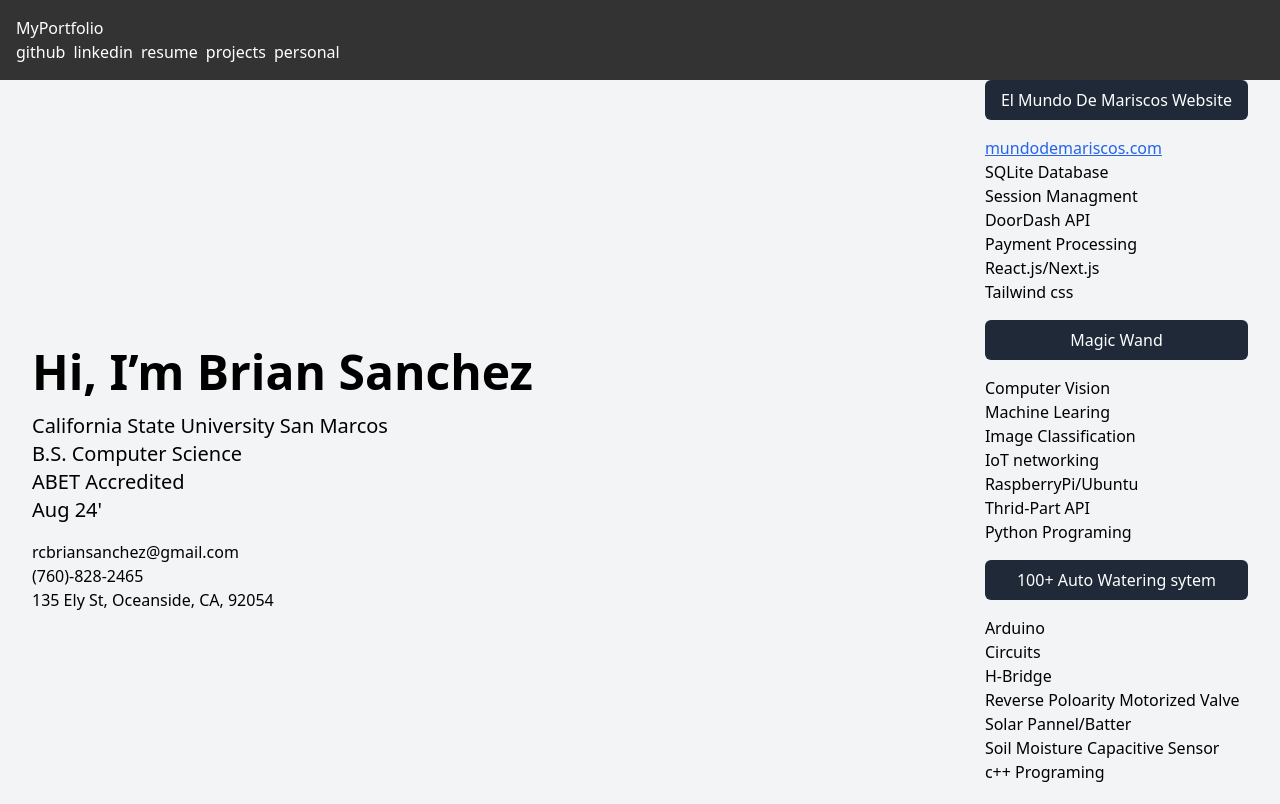
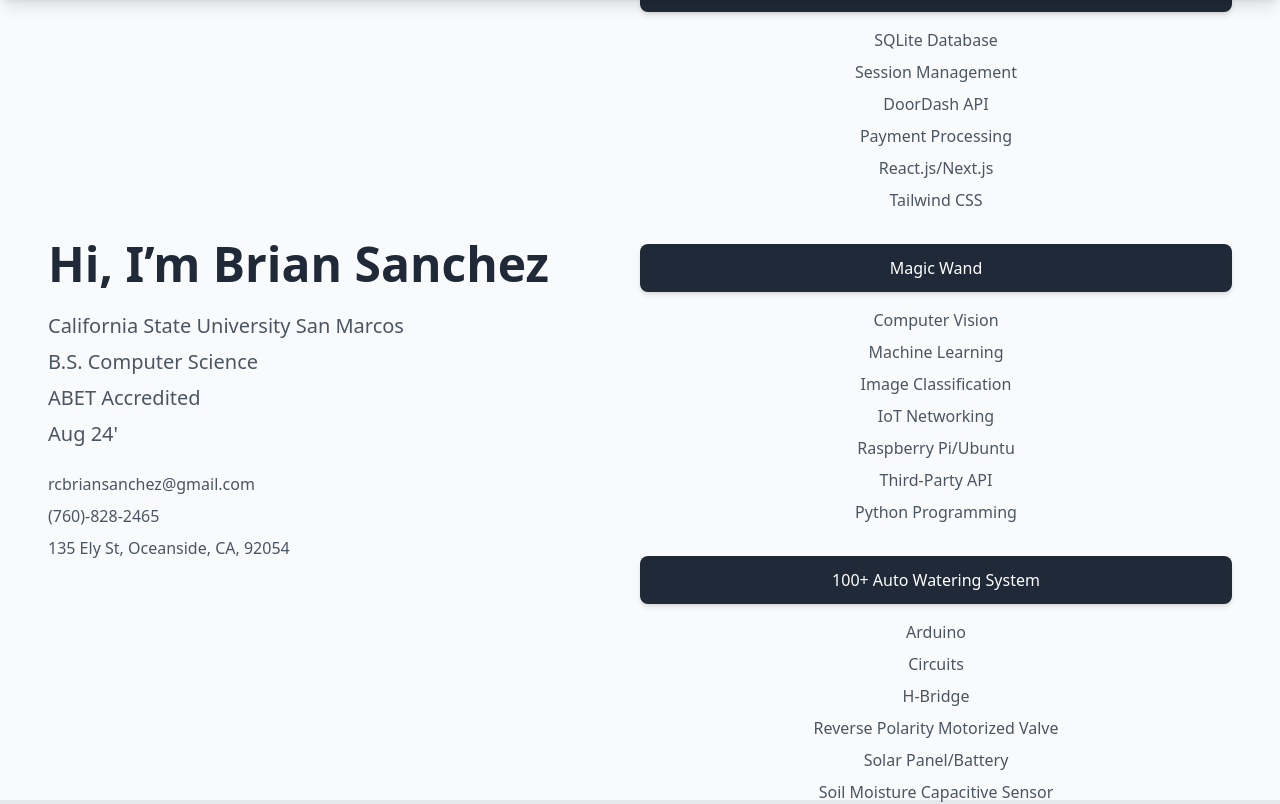
Before and after one commit to rcbrian81/my-website, a React (Create React App) app: page / in a window 1280 px wide. Shown: the top 804 px of the page. Built offline with nearby package versions, Linux system fonts and the light colour scheme.

Commit message:
hero component improvments

```diff
--- a/src/components/Hero.js
+++ b/src/components/Hero.js
@@ -1,80 +1,89 @@
 export default function Hero({ projectId, resumeId }) {
   return (
-    <section className="flex justify-between items-center h-screen px-8 bg-gray-100">
-      <div>
-        <h1 className="text-5xl font-bold">Hi, I’m Brian Sanchez</h1>
-        <div className="flex flex-col mt-4">
-          <p className="text-xl ">California State University San Marcos</p>
-          <p className="text-xl">B.S. Computer Science</p>
-          <p className="text-xl">ABET Accredited</p>
-          <p className="text-xl">Aug 24'</p>
+    <section className="flex flex-col md:flex-row justify-between items-center h-auto md:h-screen px-6 md:px-12 bg-gray-50 py-8">
+      {/* Left Section */}
+      <div className="w-full md:w-1/2 space-y-6 mb-8 md:mb-0">
+        <h1 className="text-4xl md:text-5xl font-extrabold text-gray-800">
+          Hi, I’m Brian Sanchez
+        </h1>
+        <div className="space-y-2">
+          <p className="text-lg md:text-xl text-gray-600">
+            California State University San Marcos
+          </p>
+          <p className="text-lg md:text-xl text-gray-600">
+            B.S. Computer Science
+          </p>
+          <p className="text-lg md:text-xl text-gray-600">ABET Accredited</p>
+          <p className="text-lg md:text-xl text-gray-600">Aug 24'</p>
         </div>
-        <div className="flex flex-col mt-4">
-          <p className="text-m ">rcbriansanchez@gmail.com</p>
-          <p className="">(760)-828-2465</p>
-          <p className="">135 Ely St, Oceanside, CA, 92054</p>
+        <div className="space-y-2">
+          <p className="text-gray-600">rcbriansanchez@gmail.com</p>
+          <p className="text-gray-600">(760)-828-2465</p>
+          <p className="text-gray-600">135 Ely St, Oceanside, CA, 92054</p>
         </div>
       </div>
 
-      <div className="flex flex-col gap-4 h-full">
-        <div className="flex flex-col gap-4 h-1/2 b-4 b-black">
+      {/* Right Section */}
+      <div className="w-full md:w-1/2 flex flex-col items-center space-y-8">
+        {/* Project Cards */}
+        {[
+          {
+            title: "El Mundo De Mariscos Website",
+            link: `https://mundodemariscos.com`,
+            details: [
+              "SQLite Database",
+              "Session Management",
+              "DoorDash API",
+              "Payment Processing",
+              "React.js/Next.js",
+              "Tailwind CSS",
+            ],
+          },
+          {
+            title: "Magic Wand",
+            link: null,
+            details: [
+              "Computer Vision",
+              "Machine Learning",
+              "Image Classification",
+              "IoT Networking",
+              "Raspberry Pi/Ubuntu",
+              "Third-Party API",
+              "Python Programming",
+            ],
+          },
+          {
+            title: "100+ Auto Watering System",
+            link: null,
+            details: [
+              "Arduino",
+              "Circuits",
+              "H-Bridge",
+              "Reverse Polarity Motorized Valve",
+              "Solar Panel/Battery",
+              "Soil Moisture Capacitive Sensor",
+              "C++ Programming",
+            ],
+          },
+        ].map((project, index) => (
+          <div key={index} className="w-full">
             <a
-            href={`#${projectId}`}
-            className="px-4 py-2 bg-gray-800 text-white rounded-md text-center"
+              href={project.link ? project.link : `#${projectId}`}
+              target={project.link ? "_blank" : undefined}
+              rel="noopener noreferrer"
+              className="block px-6 py-3 bg-gray-800 text-white text-center rounded-lg shadow-md hover:bg-gray-700 transition"
             >
-            El Mundo De Mariscos Website
+              {project.title}
             </a>
-          <ul className="flex flex-col">
-            <li className="flex-item mr-2">
-              <a
-                href="https://mundodemariscos.com"
-                target="_blank"
-                className="text-blue-600 hover:text-blue-800 underline"
-                rel="noopener noreferrer"
-              >
-                mundodemariscos.com
-              </a>
+            <ul className="mt-4 space-y-2 text-center text-gray-700">
+              {project.details.map((detail, idx) => (
+                <li key={idx} className="text-gray-600">
+                  {detail}
                 </li>
-            <li className="flex-item mr-2 ">SQLite Database</li>
-            <li className="flex-item mr-2">Session Managment</li>
-            <li className="flex-item mr-2">DoorDash API</li>
-            <li className="flex-item mr-2">Payment Processing</li>
-            <li className="flex-item mr-2">React.js/Next.js</li>
-            <li className="flex-item mr-2">Tailwind css</li>
-          </ul>
-          <a
-            href={`#${projectId}`}
-            className="px-4 py-2 bg-gray-800 text-white rounded-md text-center"
-          >
-            Magic Wand
-          </a>
-          <ul className="flex flex-col">
-            <li className="flex-item mr-2 ">Computer Vision</li>
-            <li className="flex-item mr-2">Machine Learing</li>
-            <li className="flex-item mr-2">Image Classification</li>
-            <li className="flex-item mr-2">IoT networking</li>
-            <li className="flex-item mr-2">RaspberryPi/Ubuntu</li>
-            <li className="flex-item mr-2">Thrid-Part API</li>
-            <li className="flex-item mr-2">Python Programing</li>
-          </ul>
-          <a
-            href={`#${projectId}`}
-            className="px-4 py-2 bg-gray-800 text-white rounded-md text-center"
-          >
-            100+ Auto Watering sytem
-          </a>
-          <ul className="flex flex-col">
-            <li className="flex-item mr-2 ">Arduino</li>
-            <li className="flex-item mr-2">Circuits</li>
-            <li className="flex-item mr-2">H-Bridge</li>
-            <li className="flex-item mr-2">
-              Reverse Poloarity Motorized Valve
-            </li>
-            <li className="flex-item mr-2">Solar Pannel/Batter</li>
-            <li className="flex-item mr-2">Soil Moisture Capacitive Sensor</li>
-            <li className="flex-item mr-2">c++ Programing</li>
+              ))}
             </ul>
           </div>
+        ))}
       </div>
     </section>
   );
--- a/src/components/Navbar.js
+++ b/src/components/Navbar.js
@@ -1,17 +1,79 @@
+import { useState, useEffect } from "react";
+
 export default function NavBar() {
+  const [isVisible, setIsVisible] = useState(false);
+
+  useEffect(() => {
+    const handleScroll = () => {
+      // Show navbar if scrolled down, hide if at the top
+      if (window.scrollY > 0) {
+        setIsVisible(true);
+      } else {
+        setIsVisible(false);
+      }
+    };
+
+    // Attach the scroll event listener
+    window.addEventListener("scroll", handleScroll);
+
+    // Cleanup on component unmount
+    return () => {
+      window.removeEventListener("scroll", handleScroll);
+    };
+  }, []);
+
   return (
-    <h1>
-      {" "}
-      <nav style={{ padding: "1rem", backgroundColor: "#333", color: "white" }}>
-        <h1>MyPortfolio</h1>
-        <ul className="flex flex-row">
-          <li className="flex-item mr-2 hover:color-black">github</li>
-          <li className="flex-item mr-2">linkedin</li>
-          <li className="flex-item mr-2">resume</li>
-          <li className="flex-item mr-2">projects</li>
-          <li className="flex-item mr-2">personal</li>
+    <nav
+      className={`bg-gray-800 text-white p-4 shadow-lg fixed top-0 w-full transition-transform duration-300 ${
+        isVisible ? "translate-y-0" : "-translate-y-full"
+      }`}
+    >
+      <div className="container mx-auto flex justify-between items-center">
+        <h1 className="text-xl font-bold">Rcbriansanchez@gmail.com</h1>
+        <ul className="flex space-x-4">
+          <li>
+            <a
+              href="https://github.com"
+              target="_blank"
+              rel="noopener noreferrer"
+              className="hover:text-gray-300 transition-colors"
+            >
+              GitHub
+            </a>
+          </li>
+          <li>
+            <a
+              href="https://linkedin.com"
+              target="_blank"
+              rel="noopener noreferrer"
+              className="hover:text-gray-300 transition-colors"
+            >
+              LinkedIn
+            </a>
+          </li>
+          <li>
+            <a href="/resume" className="hover:text-gray-300 transition-colors">
+              Resume
+            </a>
+          </li>
+          <li>
+            <a
+              href="/projects"
+              className="hover:text-gray-300 transition-colors"
+            >
+              Projects
+            </a>
+          </li>
+          <li>
+            <a
+              href="/personal"
+              className="hover:text-gray-300 transition-colors"
+            >
+              Personal
+            </a>
+          </li>
         </ul>
-      </nav>
-    </h1>
+      </div>
+    </nav>
   );
 }
```
Lines whose indentation alone changed are shown as unchanged.
